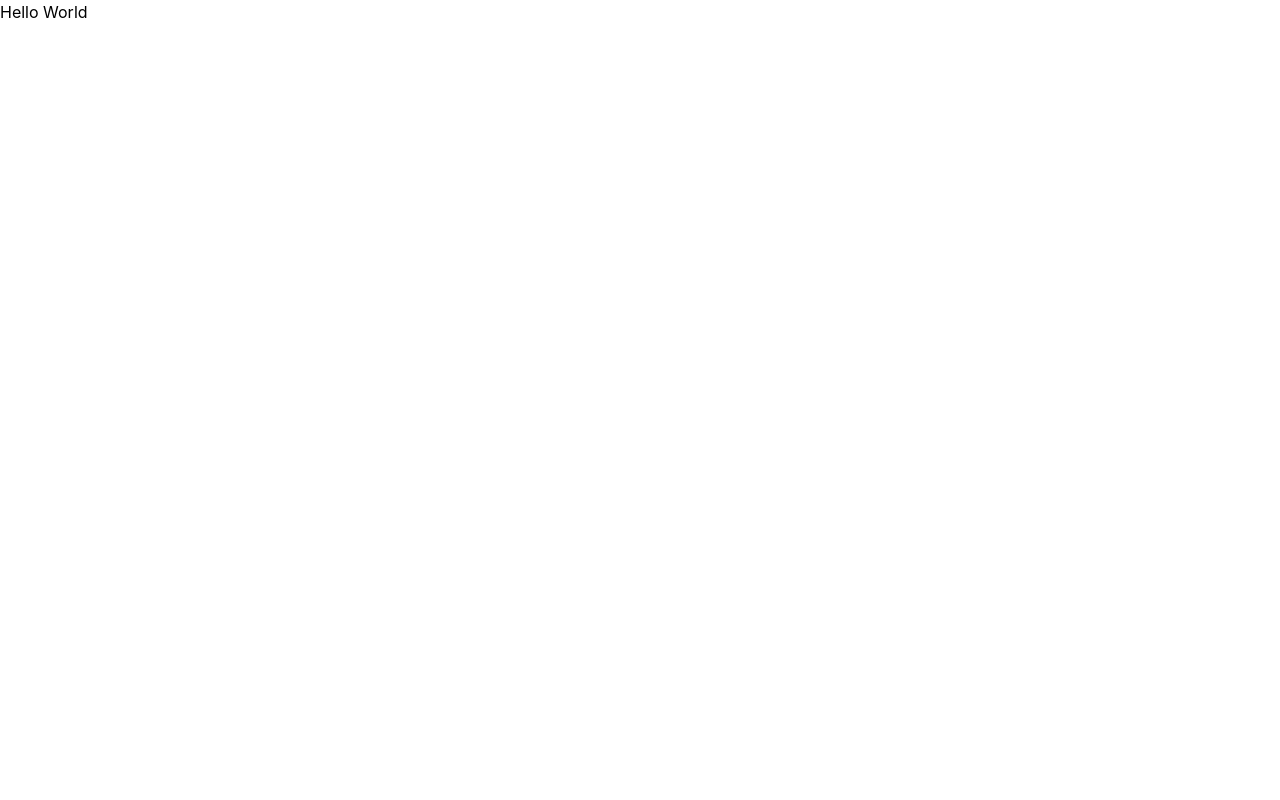
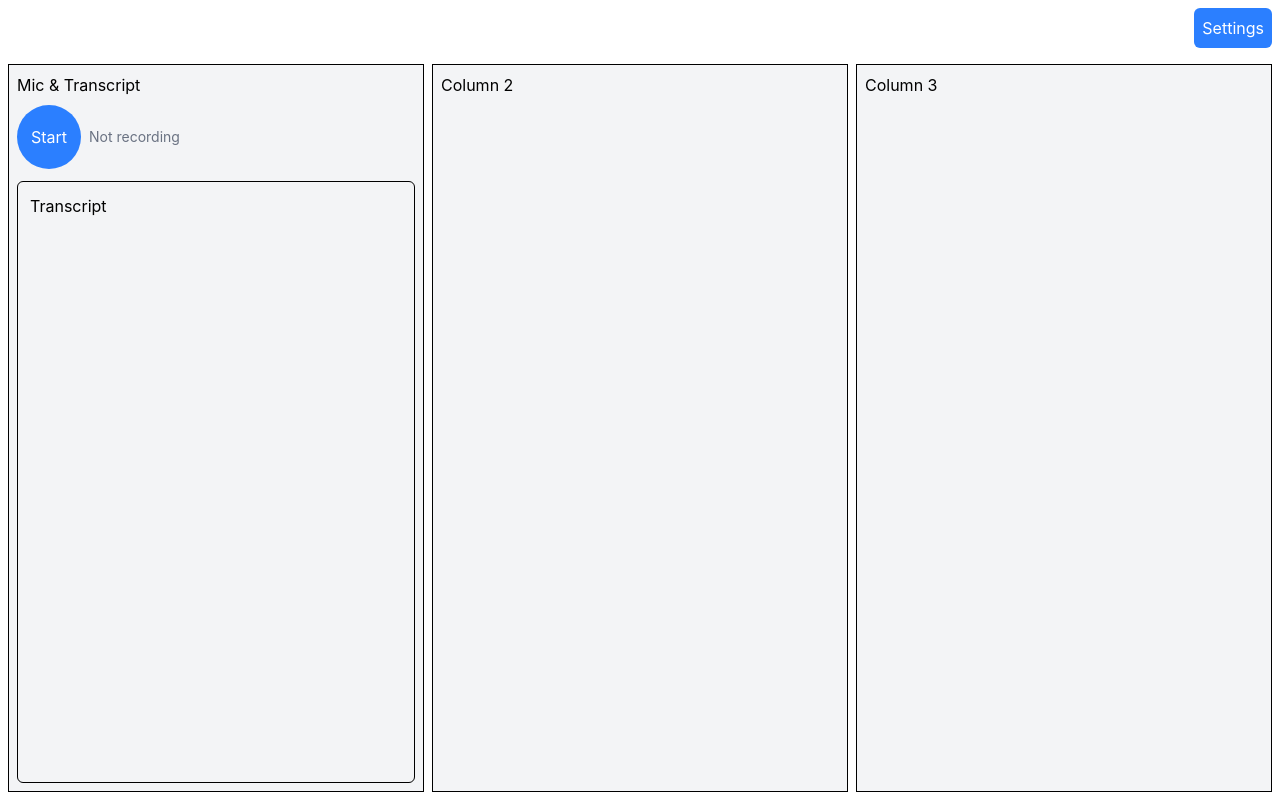
Before and after one commit to cuzethan/twinmind-takehome, a React (Vite) app in the folder app/: page / in a window 1280 px wide. Built offline with nearby package versions, Linux system fonts and the light colour scheme.

Commit message:
added recording feature for transcript, as well as settings feature to put api key

```diff
--- a/app/package.json
+++ b/app/package.json
@@ -10,7 +10,9 @@
     "preview": "vite preview"
   },
   "dependencies": {
+    "@ai-sdk/groq": "^3.0.35",
     "@tailwindcss/vite": "^4.2.2",
+    "axios": "^1.15.1",
     "react": "^19.2.4",
     "react-dom": "^19.2.4",
     "tailwindcss": "^4.2.2"
--- a/app/src/App.tsx
+++ b/app/src/App.tsx
@@ -1,3 +1,53 @@
+import { useState } from 'react';
+import Column from './assets/Column';
+import SettingsModal from './assets/SettingsModal';
+import MicTranscriptPanel from './assets/MicTranscriptPanel';
+
+import './index.css'
+
 export default function App() {
-  return <div>Hello World</div>
+  const [groqkey, setGroqkey] = useState('');
+  const [isSettingsOpen, setIsSettingsOpen] = useState(false);
+  const [model, setModel] = useState('llama-3.1-8b-instant');
+
+  const openSettings = () => {
+    setIsSettingsOpen(true);
+  };
+
+  const closeSettings = () => {
+    setIsSettingsOpen(false);
+  };
+
+  const saveSettings = () => {
+    setGroqkey(groqkey);
+    setModel(model);
+    console.log(groqkey, model);
+    setIsSettingsOpen(false);
+  };
+
+  return (
+    <div className="app flex flex-col h-screen">
+      <header className="appHeader flex justify-end gap-2 p-2">
+        <button type="button" onClick={openSettings} className="bg-blue-500 text-white p-2 rounded-md cursor-pointer">Settings</button>
+      </header>
+
+      <main className="columnsContainer flex min-h-0 flex-1 gap-2 p-2 w-full">
+        <Column title="Mic & Transcript">
+          <MicTranscriptPanel groqApiKey={groqkey} />
+        </Column>
+        <Column title="Column 2" />
+        <Column title="Column 3" />
+      </main>
+
+      <SettingsModal
+        isOpen={isSettingsOpen}
+        groqkey={groqkey}
+        model={model}
+        onGroqkeyChange={setGroqkey}
+        onModelChange={setModel}
+        onClose={closeSettings}
+        onSave={saveSettings}
+      />
+    </div>
+  );
 }
--- /dev/null
+++ b/app/src/assets/Column.tsx
@@ -0,0 +1,15 @@
+import React from 'react';
+
+interface ColumnProps {
+  title?: string;
+  children?: React.ReactNode;
+}
+
+export default function Column({ title, children }: ColumnProps) {
+  return (
+    <section className="flex h-full min-w-0 flex-1 flex-col overflow-hidden border border-black bg-gray-100 p-2">
+      <h2>{title}</h2>
+      <div className="mt-2 min-h-0 flex-1 overflow-hidden">{children}</div>
+    </section>
+  );
+}
--- /dev/null
+++ b/app/src/assets/MicTranscriptPanel.tsx
@@ -0,0 +1,130 @@
+import { useEffect, useRef, useState } from 'react';
+import axios from 'axios';
+
+type MicTranscriptPanelProps = {
+  groqApiKey: string;
+};
+
+export default function MicTranscriptPanel({ groqApiKey }: MicTranscriptPanelProps) {
+  const [isListening, setIsListening] = useState(false);
+  const [transcriptEntries, setTranscriptEntries] = useState<
+    { id: string; timestamp: string; text: string }[]
+  >([]);
+
+  const mediaRecorderRef = useRef<MediaRecorder | null>(null);
+  const streamRef = useRef<MediaStream | null>(null);
+  const transcriptContainerRef = useRef<HTMLDivElement | null>(null);
+
+  useEffect(() => {
+    if (!transcriptContainerRef.current) {
+      return;
+    }
+    transcriptContainerRef.current.scrollTop = transcriptContainerRef.current.scrollHeight;
+  }, [transcriptEntries]);
+
+  const handleClick = () => {
+    if (isListening) {
+      stopRecording();
+    } else {
+      startRecording();
+    }
+  };
+
+  const startRecording = async () => {
+    const stream = await navigator.mediaDevices.getUserMedia({ audio: true });
+    streamRef.current = stream;
+
+    const mediaRecorder = new MediaRecorder(stream, { mimeType: 'audio/webm' });
+    mediaRecorderRef.current = mediaRecorder;
+
+    mediaRecorder.ondataavailable = (event) => {
+      if (event.data.size === 0) {
+        return;
+      }
+      sendToWhisper(event.data);
+    };
+
+    mediaRecorder.start(30_000);
+    setIsListening(true);
+  };
+
+  const stopRecording = () => {
+    mediaRecorderRef.current?.stop();
+    streamRef.current?.getTracks().forEach((track) => track.stop());
+    setIsListening(false);
+  };
+
+  const sendToWhisper = async (blob: Blob) => {
+    const formData = new FormData();
+    formData.append('file', blob, 'recording.webm');
+    formData.append('model', 'whisper-large-v3');
+
+    const result = await axios.post(
+      'https://api.groq.com/openai/v1/audio/transcriptions',
+      formData,
+      {
+        headers: {
+          Authorization: `Bearer ${groqApiKey}`,
+        },
+      }
+    );
+    const text = result.data.text?.trim();
+    if (!text) {
+      return;
+    }
+
+    const timestamp = new Date().toLocaleTimeString('en-US', {
+      hour: '2-digit',
+      minute: '2-digit',
+      second: '2-digit',
+      hour12: true,
+    });
+
+    setTranscriptEntries((prev) => [
+      ...prev,
+      {
+        id: `${Date.now()}-${Math.random().toString(16).slice(2)}`,
+        timestamp,
+        text,
+      },
+    ]);
+  };
+
+  return (
+    <div className="grid h-full min-h-0 grid-rows-[auto_minmax(0,1fr)] gap-3 overflow-hidden">
+      <div className="flex items-center gap-2">
+        <button
+          type="button"
+          className={`h-16 w-16 rounded-full text-white cursor-pointer transition-colors ${isListening ? 'bg-red-500' : 'bg-blue-500'
+            }`}
+          onClick={handleClick}
+          aria-label={isListening ? 'Stop recording' : 'Start recording'}
+        >
+          {isListening ? 'Stop' : 'Start'}
+        </button>
+        <p className="text-sm text-gray-500">{isListening ? 'Recording' : 'Not recording'}</p>
+      </div>
+      <div
+        ref={transcriptContainerRef}
+        className="flex min-h-0 max-h-full flex-col gap-2 overflow-y-auto rounded-md border p-3"
+      >
+        <p>Transcript</p>
+        {transcriptEntries.map((entry) => (
+          <TranscriptBox
+            key={entry.id}
+            timestamp={entry.timestamp}
+            transcript={entry.text}
+          />
+        ))}
+      </div>
+    </div>
+  );
+}
+
+function TranscriptBox({ timestamp, transcript }: { timestamp: string, transcript: string }) {
+  return (
+    <div className="border border-gray-300 p-2 rounded-md">
+      <p><span className="font-bold">{timestamp}</span> {transcript}</p>
+    </div>
+  );
+}
--- /dev/null
+++ b/app/src/assets/SettingsModal.tsx
@@ -0,0 +1,79 @@
+type SettingsModalProps = {
+  isOpen: boolean;
+  groqkey: string;
+  model: string;
+  onGroqkeyChange: (value: string) => void;
+  onModelChange: (value: string) => void;
+  onClose: () => void;
+  onSave: () => void;
+};
+
+export default function SettingsModal({
+  isOpen,
+  groqkey,
+  model,
+  onGroqkeyChange,
+  onModelChange,
+  onClose,
+  onSave,
+}: SettingsModalProps) {
+  if (!isOpen) {
+    return null;
+  }
+
+  return (
+    <div className="fixed inset-0 z-50 flex items-center justify-center bg-black/50 p-4">
+      <div className="w-full max-w-md rounded-lg bg-white p-4 shadow-lg">
+        <h2 className="text-lg font-semibold text-gray-900">Settings</h2>
+        <p className="mt-1 text-sm text-gray-600">Edit your app settings below.</p>
+
+        <div className="mt-4 space-y-3">
+          <div>
+            <label className="mb-1 block text-sm font-medium text-gray-700" htmlFor="groq-key">
+              Groq API Key
+            </label>
+            <input
+              id="groq-key"
+              type="text"
+              value={groqkey}
+              onChange={(event) => onGroqkeyChange(event.target.value)}
+              placeholder="Enter your API key"
+              className="w-full rounded-md border border-gray-300 px-3 py-2 text-sm outline-none focus:border-blue-500"
+            />
+          </div>
+
+          <div>
+            <label className="mb-1 block text-sm font-medium text-gray-700" htmlFor="model">
+              Model
+            </label>
+            <input
+              id="model"
+              type="text"
+              value={model}
+              onChange={(event) => onModelChange(event.target.value)}
+              placeholder="e.g. llama-3.1-8b-instant"
+              className="w-full rounded-md border border-gray-300 px-3 py-2 text-sm outline-none focus:border-blue-500"
+            />
+          </div>
+        </div>
+
+        <div className="mt-5 flex justify-end gap-2">
+          <button
+            type="button"
+            onClick={onClose}
+            className="rounded-md border border-gray-300 px-3 py-2 text-sm text-gray-700 cursor-pointer hover:bg-gray-100"
+          >
+            Cancel
+          </button>
+          <button
+            type="button"
+            onClick={onSave}
+            className="rounded-md bg-blue-500 px-3 py-2 text-sm text-white cursor-pointer hover:bg-blue-600"
+          >
+            Save
+          </button>
+        </div>
+      </div>
+    </div>
+  );
+}
```
Also changed, not shown: 1 other file (tests, documents, lock files or other folders).
